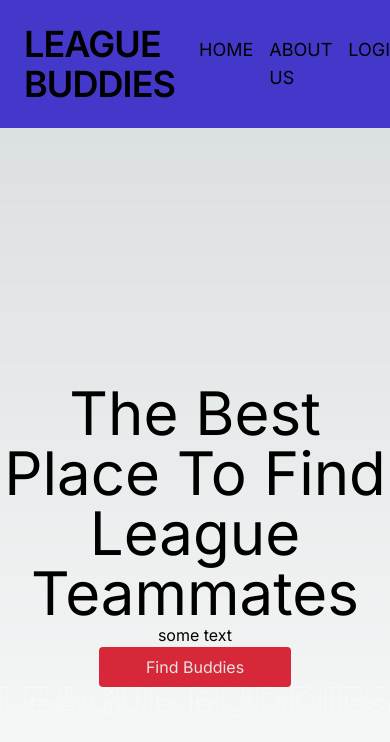
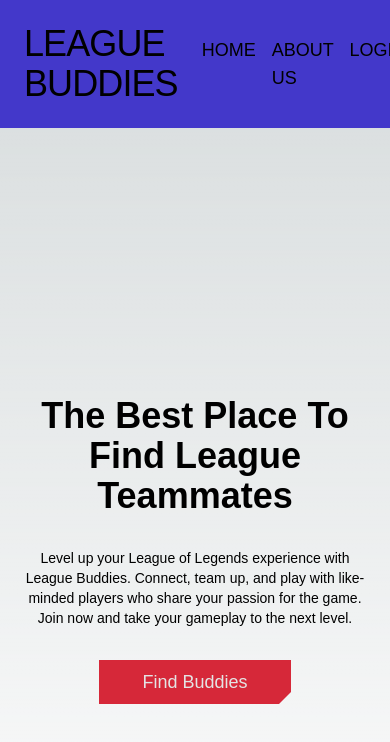
Before and after one commit to LeagueBuddies/LeagueBuddiesFrontEnd, a Next.js app: page / in a window 390 px wide. Shown: the top 742 px of the page. Built offline with nearby package versions, Linux system fonts and the light colour scheme.

Commit message:
edit font/responsiveness of page.tsx

```diff
--- a/package.json
+++ b/package.json
@@ -9,6 +9,7 @@
     "lint": "next lint"
   },
   "dependencies": {
+    "@headlessui/react": "^1.7.15",
     "@types/node": "20.3.1",
     "@types/react": "18.2.14",
     "@types/react-dom": "18.2.6",
--- /dev/null
+++ b/src/app/_app.tsx
@@ -0,0 +1,10 @@
+import '../styles/globals.css'
+import type { AppProps /*, AppContext */ } from 'next/app'
+function MyApp({ Component, pageProps }: AppProps) {
+  return (
+    <div className="font-sans">
+      <Component {...pageProps} />
+    </div>
+  )
+}
+export default MyApp
--- a/src/app/_document.tsx
+++ b/src/app/_document.tsx
@@ -0,0 +1,21 @@
+import Document, { Html, Head, Main, NextScript } from 'next/document'
+
+class MyDocument extends Document {
+  render() {
+    return (
+      <Html className="scroll-smooth">
+        <Head>
+          <link
+          href='https://fonts.googleapis.com/css2?family=Montserrat:wght@400;500;600;700&display=swap'
+          rel="stylesheet" />
+        </Head>
+        <body>
+          <Main />
+          <NextScript />
+        </body>
+      </Html>
+    )
+  }
+}
+
+export default MyDocument
--- a/src/app/globals.css
+++ b/src/app/globals.css
@@ -1,6 +1,18 @@
 @tailwind base;
 @tailwind components;
 @tailwind utilities;
+@import url('https://fonts.googleapis.com/css2?family=Montserrat:wght@400;500;600;700&family=Orbitron&display=swap');
+
+html,
+  body {
+    padding: 0;
+    margin: 0;
+    font-family: 'Montserrat', sans-serif;
+  }
+
+  * {
+    box-sizing: border-box;
+  }
 
 :root {
   --foreground-rgb: 0, 0, 0;
@@ -25,3 +37,7 @@ body {
     )
     rgb(var(--background-start-rgb));
 }
+
+.clippedButton {
+  clip-path: polygon(0 0, 100% 0, 100% calc(100% - 12px), calc(100% - 12px) 100%, 0% 100%);
+}
--- a/src/app/layout.tsx
+++ b/src/app/layout.tsx
@@ -1,7 +1,4 @@
 import './globals.css' //this is the default layout for all the pages
-import { Inter } from 'next/font/google'
-
-const inter = Inter({ subsets: ['latin'] })
 
 export const metadata = {
   title: 'Create Next App',
@@ -15,7 +12,7 @@ export default function RootLayout({
 }) {
   return (
     <html lang="en">
-      <body className={inter.className}>{children}</body>
+      <body className="font-sans">{children}</body>
     </html>
   )
 }
--- a/src/app/page.tsx
+++ b/src/app/page.tsx
@@ -9,21 +9,29 @@ export default function Home() {
 
   return (
     <>
-      <Navbar hasAccount={hasAccount} username={username}/>
-      <main className="flex flex-col items-center justify-center h-screen">
-        <h1 className="text-6xl text-center">
+      <Navbar hasAccount={hasAccount} username={username} />
+      <main className="font-sans flex flex-col items-center justify-center h-screen">
+        <h1 className="text-4xl sm:text-5xl md:text-6xl m-4 text-center max-w-2xl font-bold">
           The Best Place To Find League Teammates
         </h1>
-        <p>some text</p>
-        <div className="text-textColor py-2 w-48 bg-secondaryColor rounded text-center cursor-pointer">
+        <p className="text-sm sm:text-base md:text-lg lg:text-xl max-w-xlg m-4 text-center max-w-2xl">
+          Level up your League of Legends experience with League Buddies.
+          Connect, team up, and play with like-minded players who share your
+          passion for the game.
+          Join now and take your gameplay to the next
+          level.
+        </p>
+        <button className="font-orbit text-lg clippedButton m-4 text-textColor py-2 w-48 bg-secondaryColor text-center cursor-pointer hover:bg-darkSecondary ease-in-out duration-300">
           Find Buddies
+        </button>
+        <div className="ml-4 mr-4 mt-16 mb-4 hidden sm:block">
+          <Image
+            src={heroImage}
+            alt="League Buddies in block letters"
+            width={1000}
+            height={105}
+          />
         </div>
-        <Image
-          src={heroImage}
-          alt="League Buddies in block letters"
-          width={1000}
-          height={105}
-        />
       </main>
     </>
   );
--- a/src/components/navbar/navbar.tsx
+++ b/src/components/navbar/navbar.tsx
@@ -28,7 +28,7 @@ const Navbar: React.FC<NavBarProps> = ({ hasAccount, username }) => {
   return (
     <nav className="flex items-center justify-between bg-primaryColor p-6">
       <div className="flex items-center text-white mr-6">
-        <span className="text-4xl font-semibold tracking-tight">
+        <span className="text-4xl tracking-tight">
           LEAGUE BUDDIES
         </span>
       </div>
--- a/tailwind.config.js
+++ b/tailwind.config.js
@@ -20,7 +20,12 @@ module.exports = {
       "footer": "#C3CAD5", //grey
       "black": "#070410",
       "secondaryColor": "#D62839", //orangered
+      "darkSecondary" : "#A11E2B", //dark orange red
       'whiteColor': '#FFFFFF'
+    },
+    fontFamily: {
+      'sans': ['Montserrat', 'sans-serif'],
+      'orbit': ['Orbitron', 'sans-serif']
     }
   },
   plugins: [],
```
Also changed, not shown: src/components/navbar/footer.tsx (added), 1 other file (tests, documents, lock files or other folders).
